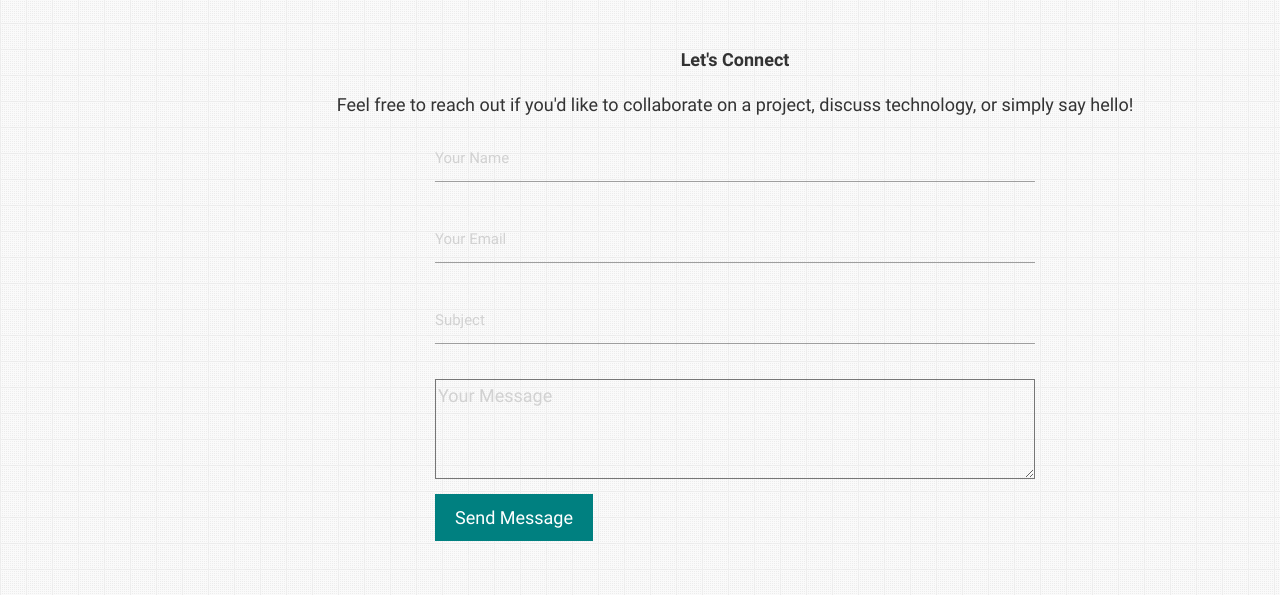
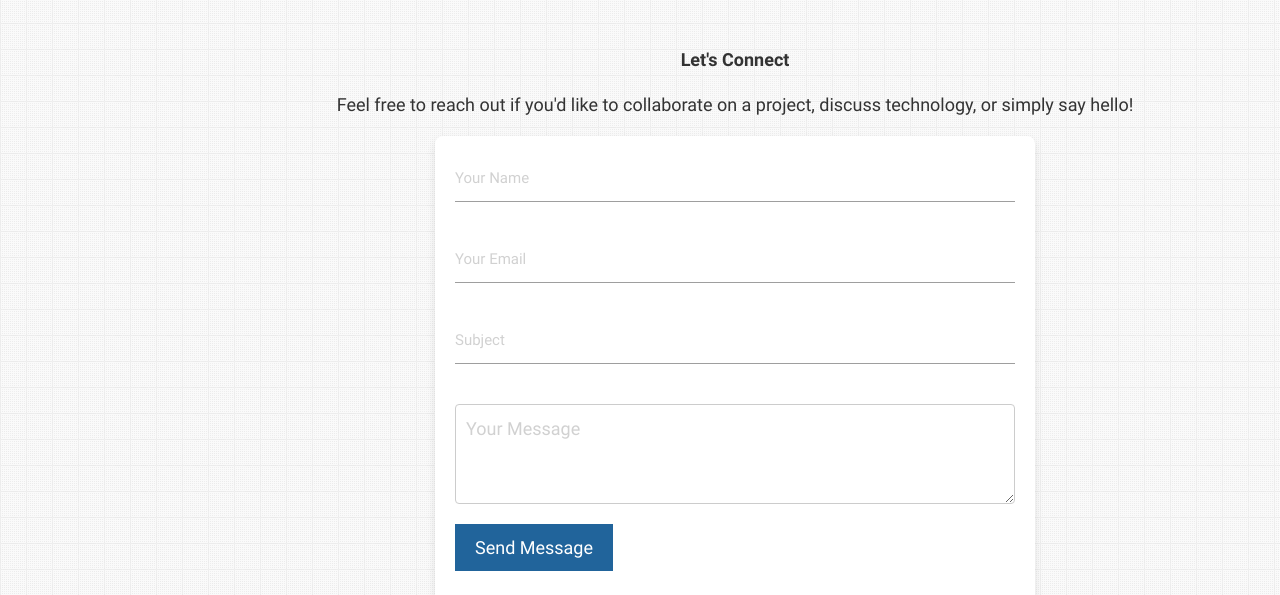
Before and after one commit to ghoshprottoy98/pratya-ghosh, a plain HTML site: page index.html in a window 1280 px wide. Shown: the part 5827-6422 px from the top of the page. Drawn offline with nearby package versions, Linux system fonts and the light colour scheme.

Commit message:
contact restylized

```diff
--- a/assets/css/style.css
+++ b/assets/css/style.css
@@ -568,6 +568,30 @@
     background-color: #00695c !important;
   } */
 
+  .contact-card {
+    max-width: 600px;
+    margin: 0 auto;
+    padding: 20px;
+    border-radius: 8px;
+    box-shadow: 0 4px 8px rgba(0, 0, 0, 0.1);
+    background-color: white;
+}
+.form-control {
+    width: 100%;
+    padding: 10px;
+    margin: 5px 0;
+    border: 1px solid #ccc;
+    border-radius: 4px;
+}
+.btn {
+    padding: 5px 10px;
+    background-color: #21649b;
+    color: white;
+    border: none;
+    cursor: pointer;
+    border-radius: 4px;
+}
+
   @media (min-width: 1200px) {
     #experience .container {
       width: 860px;
--- a/index.html
+++ b/index.html
@@ -578,6 +578,7 @@
           Feel free to reach out if you'd like to collaborate on a project, discuss technology, or simply say hello!
         </p>
 
+        <div class="contact-card">
         <form id="contactForm" style="max-width: 600px; margin: 0 auto;">
           <div style="margin-bottom: 15px;">
             <input type="text" id="name" name="name" placeholder="Your Name" class="form-control"/>
@@ -592,11 +593,12 @@
             <textarea id="message" name="message" placeholder="Your Message" rows="4" style="height: 100px;" required class="form-control"></textarea>
           </div>
           <div style="margin-bottom: 15px; text-align: left;">
-            <button type="button" onclick="sendEmail()" style="padding: 10px 20px; background-color: teal; color: white; border: none; cursor: pointer;">
+            <button type="button" onclick="sendEmail()" style="padding: 10px 20px; background-color: #21649b; color: white; border: none; cursor: pointer;">
               Send Message
             </button>
           </div>
         </form>
+        </div>
 
 
         <div class="contact-details" style="display: flex; justify-content: center; gap: 40px; flex-wrap: wrap; margin-top: 50px;">
```
